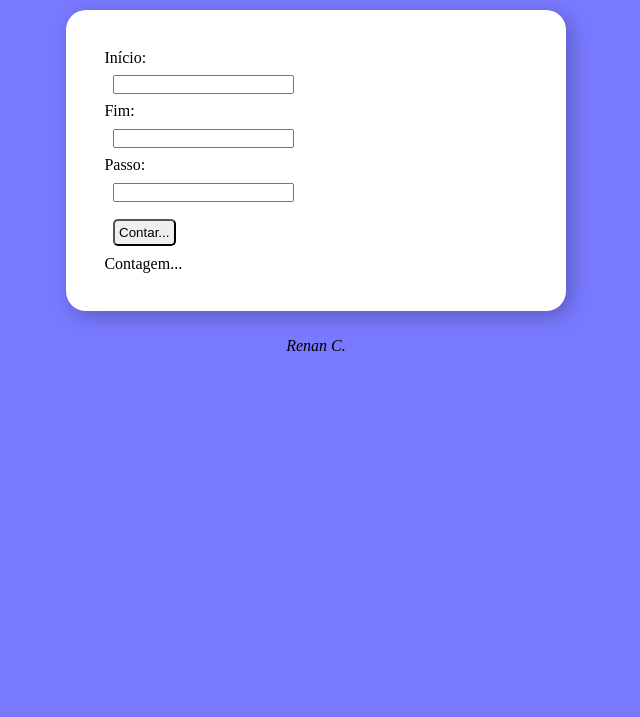
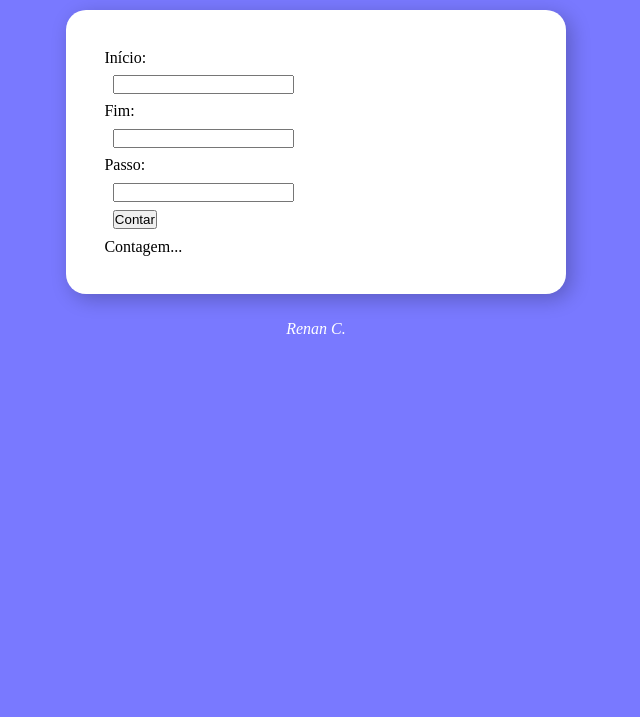
Before and after one commit to NanProg/Curso-JavaScript, a plain HTML site: page Aula14 ex/ex017/index.html in a window 1280 px wide. Shown: the part 83-800 px from the top of the page, without its empty margins (324-964 px from the left). Drawn offline with Linux system fonts and the light colour scheme.

Commit message:
commit ex14

```diff
--- a/Aula14 ex/ex017/index.html
+++ b/Aula14 ex/ex017/index.html
@@ -3,21 +3,22 @@
 <head>
     <meta charset="UTF-8">
     <meta name="viewport" content="width=device-width, initial-scale=1.0">
-    <title>Modelo</title>
+    <title>Contador</title>
     <link rel="stylesheet" href="style.css">
 </head>
 <body>
     <header><h1>Contagem</h1></header>
     <section>
-        <div>
-            Início: <input type="number" name="txtn1" id="txt1">
-            Fim: <input type="number" name="txtn2" id="txt2">
-            Passo: <input type="number" name="txtn3" id="txt3">
-            <input type="button" value="Contar..." id="botao" onclick="contar()">
+        <div id="main">
+            <p>Início: <input type="number" name="inicio" id="txt1"></p>
+            <p>Fim: <input type="number" name="fim" id="txt2"></p>
+            <p>Passo: <input type="number" name="passo" id="txt3"></p>
+            <p><input type="button" value="Contar" onclick="contagem()"></p>
         </div>
         <div id="contar">
             Contagem...
         </div>
+
     </section>
     <footer>Renan C.</footer>
 
--- a/Aula14 ex/ex017/script.js
+++ b/Aula14 ex/ex017/script.js
@@ -1,14 +1,31 @@
-function contar(){
-    var nstart = document.getElementById('txt1')
-    var nend = document.getElementById('txt2')
-    var npasso = document.getElementById('txt3')
-    var res = document.getElementById('contar')
-    var c = Number(nstart.value)
-    var cend = Number(nend.value)
-    var cpasso = Number(npasso.value)
-    if (c < cend){
-        for(c;cend;cpasso)
-        res.innerHTML = `${c}`
+function contagem(){
+    var inicio = document.getElementById('txt1')
+    var fim = document.getElementById('txt2')
+    var passo = document.getElementById('txt3')
+    var resp = document.getElementById('contar')
+    var inif = Number(inicio.value)
+    var fimf = Number(fim.value)
+    var passof = Number(passo.value)
+    resp.innerHTML = 'Contando <br>'
+    if (passof == 0){
+        passof = 1
+        alert('Não há Passos informados, considerando 1...')
     }
+    if (inicio.value.length == 0 || fim.value.length == 0){
+        window.alert('[ERRO] Faltou dados!')
+        resp.innerHTML = 'Não é possível contar[...]'
+    } else if (inif < fimf){
+        //contagem constante
+        for (var c = inif; c <= fimf; c += passof){
+            resp.innerHTML += `${c} \u{1F449}`
+        }
+    } else {
+        //contagem regressiva
+        for (var c = inif ;c >= fimf ; c -= passof){
+            resp.innerHTML += `${c} \u{1F449}`
+        }
+
+    }
+        resp.innerHTML += `\u{1F3C1}`
 
 }
--- a/Aula14 ex/ex017/style.css
+++ b/Aula14 ex/ex017/style.css
@@ -12,7 +12,7 @@ body{
 header{
     text-align: center;
     font-size: large;
-    color: black;
+    color: white;
     margin-top: 2%;
 }
 
@@ -46,4 +46,5 @@ footer{
     text-align: center;
     font-style: italic;
     margin-top: 2%;
+    color: white;
 }
```
